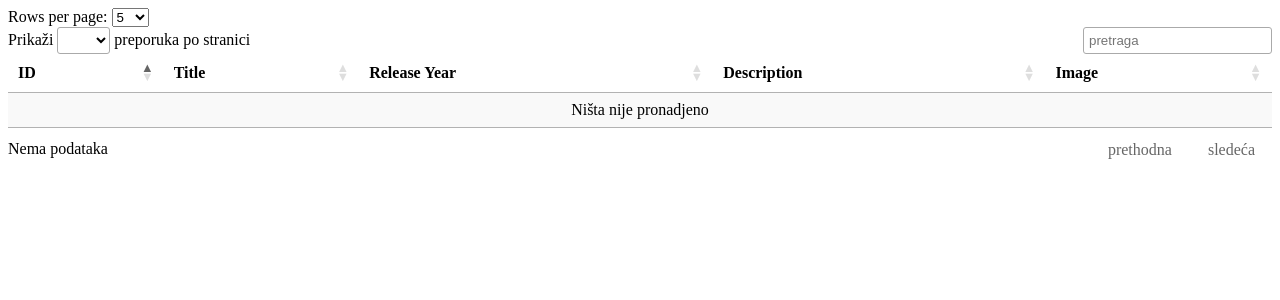
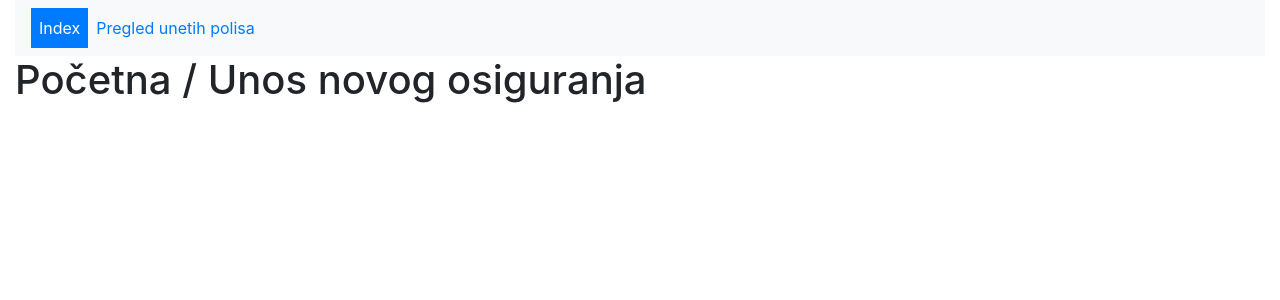
Before and after one commit to losmi183/putno_osiguranje, a PHP site: page / in a window 1280 px wide. Shown: the top 300 px of the page. Run offline with PHP 8.4, Linux system fonts and the light colour scheme; data that the repository does not hold is empty; some libraries are stand-ins or nearby versions.

Commit message:
navbar added

```diff
--- a/public/app/paginate.php
+++ b/public/app/paginate.php
@@ -5,7 +5,10 @@ include_once 'db.php';
 $db = new DB();
 $conn = $db->getConnection();
 $start = isset($_GET['start']) && is_numeric($_GET['start']) ? $_GET['start'] : 0; // Broj zapisa po stranici
-$length = isset($_GET['length']) && is_numeric($_GET['length']) ? $_GET['length'] : 3; // Broj zapisa po stranici
+$length = isset($_GET['length']) && is_numeric($_GET['length']) ? $_GET['length'] : 5; // Broj zapisa po stranici
+if($length == -1) {
+    $length = 10000;
+}
 
 
 // Ukupan broj filmova
--- /dev/null
+++ b/public/includes/navbar.php
@@ -0,0 +1,26 @@
+<!-- navbar.php -->
+<nav class="navbar navbar-expand-sm bg-light">
+    <ul class="navbar-nav">
+        <li class="nav-item">
+            <a class="nav-link" href="/">Index</a>
+        </li>
+        <li class="nav-item">
+            <a class="nav-link" href="/table.php">Pregled unetih polisa</a>
+        </li>
+    </ul>
+</nav>
+
+<script>
+    // Get current page path
+    var path = window.location.pathname;
+
+    // Set active class based on current page path
+    $("a.nav-link[href='" + path + "']").addClass("active");
+</script>
+
+<style>
+    .nav-link.active {
+        background-color: #007bff;
+        color: #fff;
+    }
+</style>
--- a/public/index.html
+++ /dev/null
@@ -1,87 +0,0 @@
-<!DOCTYPE html>
-<html lang="en">
-<head>
-  <meta charset="UTF-8">
-  <meta name="viewport" content="width=device-width, initial-scale=1.0">
-  <title>DataTable Example</title>
-  <link rel="stylesheet" type="text/css" href="https://cdn.datatables.net/1.10.25/css/jquery.dataTables.css">
-</head>
-<body>
-
-<label for="perPage">Rows per page:</label>
-<select id="perPage">
-  <option value="5">5</option>
-  <option value="10">10</option>
-  <option value="15">15</option>
-  <!-- Dodaj više opcija po želji -->
-</select>
-
-<table id="report" class="display" style="width:100%">
-    <thead>
-        <tr>
-            <th>ID</th>
-            <th>Title</th>
-            <th>Release Year</th>
-            <th>Description</th>
-            <th>Image</th>
-        </tr>
-    </thead>
-</table>
-
-
-<script src="https://code.jquery.com/jquery-3.6.0.min.js"></script>
-<script src="https://cdn.datatables.net/2.0.7/js/dataTables.js"></script>
-
-<script>
-    $('#report').DataTable({
-        processing: true,
-        serverSide: true,
-        pageLength: 3,
-        "language": {
-            "sSearch": "",
-            "searchPlaceholder": "pretraga",
-            "lengthMenu": "Prikaži _MENU_ preporuka po stranici",
-            "zeroRecords": "Ništa nije pronadjeno",
-            "info": "Stranica _PAGE_ od ukupno _PAGES_ stranica",
-            "infoEmpty": "Nema podataka",
-            "infoFiltered": "(filtrirano od ukupno _MAX_)",
-            "sProcessing": "učitavanje...",
-            "paginate": {
-                "previous": "prethodna",
-                "next": "sledeća"
-            }
-        },
-        ajax: {
-            url: '/app/paginate.php',
-            data: function (d) {
-                // d.custom = $('#myInput').val();
-                // etc
-            },
-        },
-        // ajax: '/api/data-table',
-        columns: [
-
-            { data: 'id' },
-            { data: 'title' },
-            { data: 'release_year' },
-            { data: 'description' },
-            {
-            data: 'image_path',
-            render: function (data, type, row) {
-                // Ako je potrebno, ovde možete kreirati HTML za prikaz slike umesto samog URL-a
-                return '<img src="' + data + '" alt="Movie Image" style="max-width: 100px; max-height: 100px;">';
-            }
-        }
-        ],
-        // Filters
-        // revisionSubject: revisionSubject,
-    });
-
-
-
-
-
-</script>
-
-</body>
-</html>
--- /dev/null
+++ b/public/index.php
@@ -0,0 +1,35 @@
+<!DOCTYPE html>
+<html lang="en">
+<head>
+    <meta charset="UTF-8">
+    <meta name="viewport" content="width=device-width, initial-scale=1.0">
+    <title>Početna / Unos novog osiguranja</title>
+    <!-- Bootstrap CSS -->
+    <link href="https://cdnjs.cloudflare.com/ajax/libs/twitter-bootstrap/4.6.0/css/bootstrap.min.css" rel="stylesheet">
+</head>
+<body>
+
+    <div class="container-fluid">
+
+        <div id="navigation"></div>
+
+        <h1>Početna / Unos novog osiguranja</h1>
+
+    </div>
+
+
+
+<!-- Bootstrap JS (jQuery first, then Popper.js, then Bootstrap JS) -->
+<script src="https://cdnjs.cloudflare.com/ajax/libs/jquery/3.6.0/jquery.min.js"></script>
+<script src="https://cdnjs.cloudflare.com/ajax/libs/popper.js/2.11.6/umd/popper.min.js"></script>
+<script src="https://cdnjs.cloudflare.com/ajax/libs/twitter-bootstrap/4.6.0/js/bootstrap.min.js"></script>
+
+<!-- Skripta učitava navbar iz fajla kako bi kod bio reusable -->
+<script>
+    $(function(){
+        $("#navigation").load("/includes/navbar.php");
+    });
+</script>
+
+</body>
+</html>
```
Also changed, not shown: Task.md (added, +44 -0 lines), public/table.php (added, +80 -0 lines), README.md.
